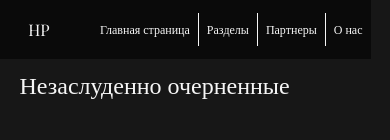
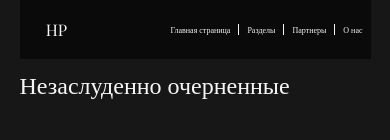
Before and after one commit to FrowningCat/history_in_personalities, a Next.js app: page /article in a window 390 px wide. Shown: the top 140 px of the page. Built offline with nearby package versions, Linux system fonts and the light colour scheme.

Commit message:
fix topBar

```diff
--- a/app/globals.css
+++ b/app/globals.css
@@ -282,7 +282,8 @@ a {
   margin-top: 10vh;
   z-index: 2;
   height: 7vh;
-  width: 95vw;
+  width: 90vw;
+  margin-left: 5vw;
   background-color: #0a0a0a;
   display: flex;
   justify-content: space-around;
@@ -307,7 +308,6 @@ a {
 .article__topBar__links__text {
   display: grid;
   padding-right: 1rem;
-  height: 4vh;
   align-items: center;
 }
 .article__topBar__links__text:not(:last-child) {
@@ -403,6 +403,9 @@ a {
   .lending__teaser__photo {
     justify-content: end;
     width: 70vw;
+  }
+  .article__topBar__links {
+    font-size: 1rem;
   }
   .article__title {
     width: 100vw;
--- a/app/globals.scss
+++ b/app/globals.scss
@@ -328,7 +328,8 @@ a {
         margin-top: 10vh;
         z-index: 2;
         height: 7vh;
-        width: 95vw;
+        width: 90vw;
+        margin-left: 5vw;
         background-color: $topBarBackgroundColor;
         display: flex;
         justify-content: space-around;
@@ -351,7 +352,6 @@ a {
             &__text {
                 display: grid;
                 padding-right: 1rem;
-                height: 4vh;
                 align-items: center;
             }
             &__text:not(:last-child) {
@@ -464,6 +464,11 @@ a {
         }
     }
     .article {
+        &__topBar {
+            &__links {
+                font-size: 1rem;
+            }
+        }
         &__title {
             width: 100vw;
         }
```
Also changed, not shown: 1 other file (tests, documents, lock files or other folders).
